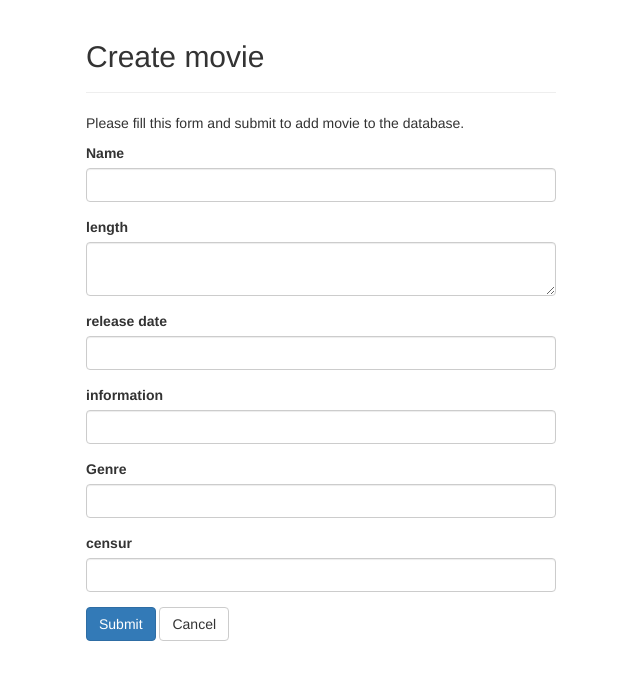
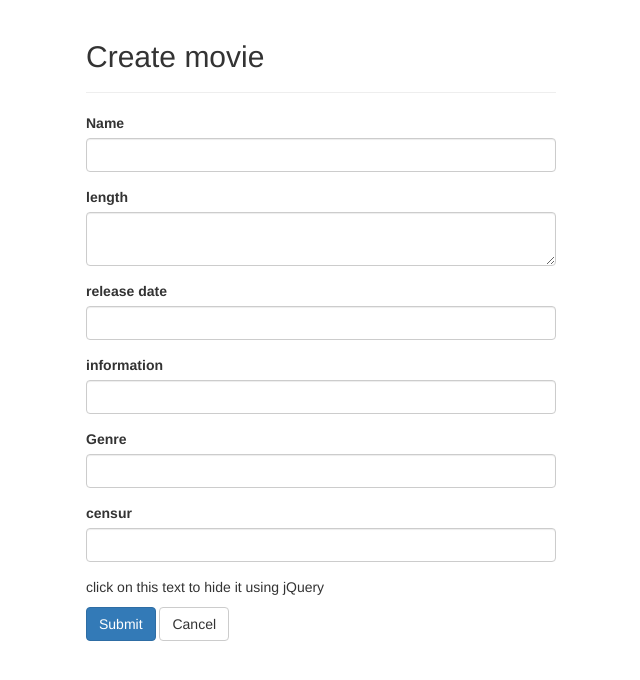
Before and after one commit to kr2792/Assignment-2, a PHP site: page /create.php in a window 1280 px wide. Shown: the top 680 px of the page, without its empty margins (319-959 px from the left). Run offline with PHP 8.4, Linux system fonts and the light colour scheme.

Commit message:
create.php

```diff
--- a/create.php
+++ b/create.php
@@ -26,7 +26,7 @@ if($_SERVER["REQUEST_METHOD"] == "POST") {
     if (empty($input_name)) {
         $name_err = 'Please enter a movie title.';
 
-        // if the input is only integers then it is not a valid title
+        // if the input IS only integers then it is not a valid title
     } elseif (ctype_digit($input_name)) {
         $name_err = 'Please enter a valid title.';
     } else {
@@ -72,7 +72,7 @@ if($_SERVER["REQUEST_METHOD"] == "POST") {
     $input_censur = trim($_POST["censur"]);
     if (empty($input_censur)) {
         $censur_err = "Please enter age restriction.";
-        // if the input is not an integer
+        // if the input is NOT an integer
     } elseif (!ctype_digit($input_censur)) {
         $censur_err = 'Please enter a positive integer value for the age restriction.';
     } else {
@@ -107,7 +107,7 @@ if($_SERVER["REQUEST_METHOD"] == "POST") {
             // Attempt to execute the prepared statement
             if (mysqli_stmt_execute($stmt)) {
                 // Records created successfully. Redirect to landing page
-                header("location: create.php?Success");
+                header("location: index.php?Success");
                 exit();
             } else {
                 echo "Something went wrong. Please try again later.";
@@ -124,10 +124,6 @@ if($_SERVER["REQUEST_METHOD"] == "POST") {
     mysqli_close($link);
 }
 
-    if (isset($_GET["Success"])) {
-        echo "Movie was saved!";
-    }
-
 ?>
 
 <!DOCTYPE html>
@@ -136,12 +132,25 @@ if($_SERVER["REQUEST_METHOD"] == "POST") {
     <meta charset="UTF-8">
     <title>Create Record</title>
     <link rel="stylesheet" href="https://maxcdn.bootstrapcdn.com/bootstrap/3.3.7/css/bootstrap.css">
+    <script src="https://ajax.googleapis.com/ajax/libs/jquery/3.3.1/jquery.min.js"></script>
     <style type="text/css">
         .wrapper{
             width: 500px;
             margin: 0 auto;
         }
     </style>
+
+
+    <script>
+        $(document).ready(function(){
+            $("p").click(function(){
+                $(this).hide();
+            });
+        });
+    </script>
+
+
+
 </head>
 <body>
 <div class="wrapper">
@@ -151,7 +160,6 @@ if($_SERVER["REQUEST_METHOD"] == "POST") {
                 <div class="page-header">
                     <h2>Create movie</h2>
                 </div>
-                <p>Please fill this form and submit to add movie to the database.</p>
                 <form action="<?php echo htmlspecialchars($_SERVER["PHP_SELF"]); ?>" method="post">
 
 <!--                     Name-->
@@ -197,8 +205,14 @@ if($_SERVER["REQUEST_METHOD"] == "POST") {
                     </div>
 
 
+
+                    <p> click on this text to hide it using jQuery</p>
+
+
                     <input type="submit" class="btn btn-primary" value="Submit">
                     <a href="index.php" class="btn btn-default">Cancel</a>
+
+
 
                 </form>
             </div>
```
